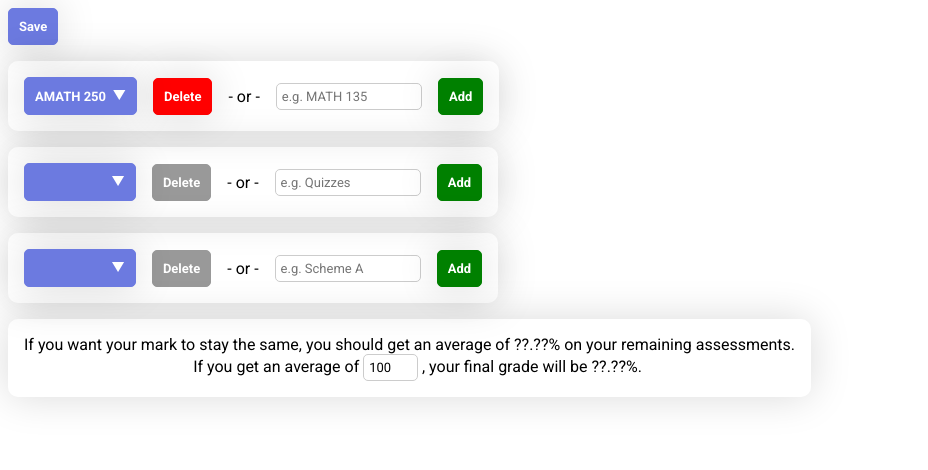
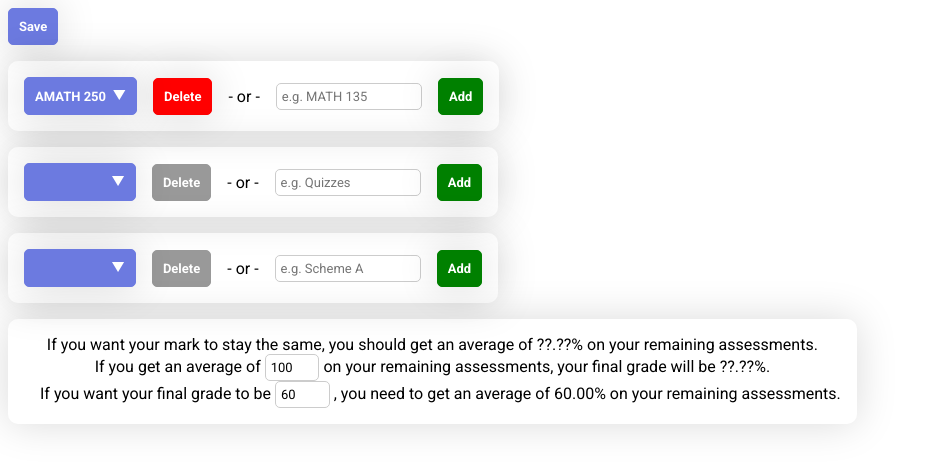
Before and after one commit to jfdoming/libstudent, a React (Create React App) app: page / in a window 1280 px wide. Shown: the top 470 px of the page, without its empty margins (0-928 px from the left). Built offline with nearby package versions, Linux system fonts and the light colour scheme.

Commit message:
Fix bugs related to bonus marks. (UI and calculation errors)

```diff
--- a/src/App.js
+++ b/src/App.js
@@ -89,9 +89,10 @@ const sumAssessment = (assessment, dropWorst, missingScore = null) => {
 const calculateTotals = (
   missingScore,
   assessments = [],
-  gradingSchemeEntries = []
+  gradingSchemeEntries = [],
+  format
 ) => {
-  const { score, max, bonusScore, bonusMax } = gradingSchemeEntries.reduce(
+  const result = gradingSchemeEntries.reduce(
     (rror, { name, weight, dropWorst, bonus }) => {
       const { count, score } = sumAssessment(
         assessments[name],
@@ -113,25 +114,49 @@ const calculateTotals = (
     },
     { score: 0, max: 0, bonusScore: 0, bonusMax: 0 }
   );
-  return (
-    (max ? ((score / max + bonusScore / bonusMax) * 100).toFixed(2) : "??.??") +
-    "%"
-  );
+  return format(result) + "%";
 };
 
+const calculateExpected = (
+  missingScore,
+  assessments = [],
+  gradingSchemeEntries = []
+) =>
+  calculateTotals(
+    missingScore,
+    assessments,
+    gradingSchemeEntries,
+    ({ score, max, bonusScore, bonusMax }) =>
+      max ? ((score / max + bonusScore / bonusMax) * 100).toFixed(2) : "??.??"
+  );
+
+const calculateDesired = (target, assessments, gradingSchemeEntries) =>
+  calculateTotals(
+    null,
+    assessments,
+    gradingSchemeEntries,
+    ({ score, max, bonusScore, bonusMax }) =>
+      (
+        (max && bonusMax !== max
+          ? (target * bonusMax - score - bonusScore) / (bonusMax - max)
+          : target) * 100
+      ).toFixed(2)
+  );
+
 const Analytics = ({ assessments, gradingSchemeEntries }) => {
-  const percentCurrent = calculateTotals(
+  const percentCurrent = calculateExpected(
     null,
     assessments,
     gradingSchemeEntries
   );
 
   const [target, setTarget] = useState(100);
+  const [goal, setGoal] = useState(60);
+
   return (
     <Bubble direction="column">
       If you want your mark to stay the same, you should get an average of{" "}
       {percentCurrent} on your remaining assessments.
-      <br />
       <span>
         If you get an average of{" "}
         <Input
@@ -140,8 +165,20 @@ const Analytics = ({ assessments, gradingSchemeEntries }) => {
           value={target}
           onChange={(e) => setTarget(e.target.value)}
         />{" "}
-        , your final grade will be{" "}
-        {calculateTotals(target / 100, assessments, gradingSchemeEntries)}.
+        on your remaining assessments, your final grade will be{" "}
+        {calculateExpected(target / 100, assessments, gradingSchemeEntries)}.
+      </span>
+      <span>
+        If you want your final grade to be{" "}
+        <Input
+          type="number"
+          variant="extraSmall"
+          value={goal}
+          onChange={(e) => setGoal(e.target.value)}
+        />{" "}
+        , you need to get an average of{" "}
+        {calculateDesired(goal / 100, assessments, gradingSchemeEntries)} on
+        your remaining assessments.
       </span>
     </Bubble>
   );
--- a/src/components/Input.jsx
+++ b/src/components/Input.jsx
@@ -37,17 +37,19 @@ const useStyles = createUseStyles({
 });
 
 const Input = ({
+  type,
   variant = "extraSmall",
   borderless = false,
   noDrag = true,
   initialValue,
   className = "",
+  value,
   ...props
 }) => {
   const classes = useStyles({ borderless });
   let realClassName = classes.input + " " + classes[variant] + " " + className;
 
-  const [value, setValue] = useState(initialValue);
+  const [internalValue, setValue] = useState(initialValue);
 
   const inputRef = useRef();
 
@@ -61,12 +63,18 @@ const Input = ({
     );
   });
 
+  const trueValue = typeof value !== "undefined" ? value : internalValue;
+
   return (
     <input
+      type={type}
       ref={inputRef}
       className={realClassName}
-      value={value}
-      onChange={(e) => setValue(e.target.value)}
+      value={trueValue}
+      checked={type === "checkbox" ? "" + trueValue === "true" : undefined}
+      onChange={(e) =>
+        setValue(type === "checkbox" ? e.target.checked : e.target.value)
+      }
       {...props}
     />
   );
--- a/src/components/SortableTable.jsx
+++ b/src/components/SortableTable.jsx
@@ -194,7 +194,8 @@ const SortableTable = ({
               data={validEntries(item)}
               dataEditable
               onDataChange={(key) => (e) => {
-                const value = e.target.value;
+                const value =
+                  "checked" in e.target ? e.target.checked : e.target.value;
                 return setData((oldData) => {
                   const newData = [...oldData];
                   newData[index][key] = value;
--- a/src/sections/EntryEdit.jsx
+++ b/src/sections/EntryEdit.jsx
@@ -10,8 +10,8 @@ const EntryEdit = ({
 }) => {
   const [id, setId] = useState(entries ? entries.length : -1);
   const [newEntry, setNewEntry] = useState(initialNewEntry(id));
-  const setInNewEntry = (key) => (e) => {
-    const value = e.target.value;
+  const setInNewEntry = (key, eventKey = "value") => (e) => {
+    const value = e.target[eventKey];
     setNewEntry((entry) => ({ ...entry, [key]: value }));
   };
 
--- a/src/sections/SchemeEdit.jsx
+++ b/src/sections/SchemeEdit.jsx
@@ -39,7 +39,7 @@ const SchemeEdit = ({ assessments, schemes, setSchemes }) => {
       key="bonus"
       type="checkbox"
       value={newEntry.bonus}
-      onChange={setInNewEntry("bonus")}
+      onChange={setInNewEntry("bonus", "checked")}
     />,
     <Button key="add" text="Add" disabled={!schemes} />,
   ];
```
